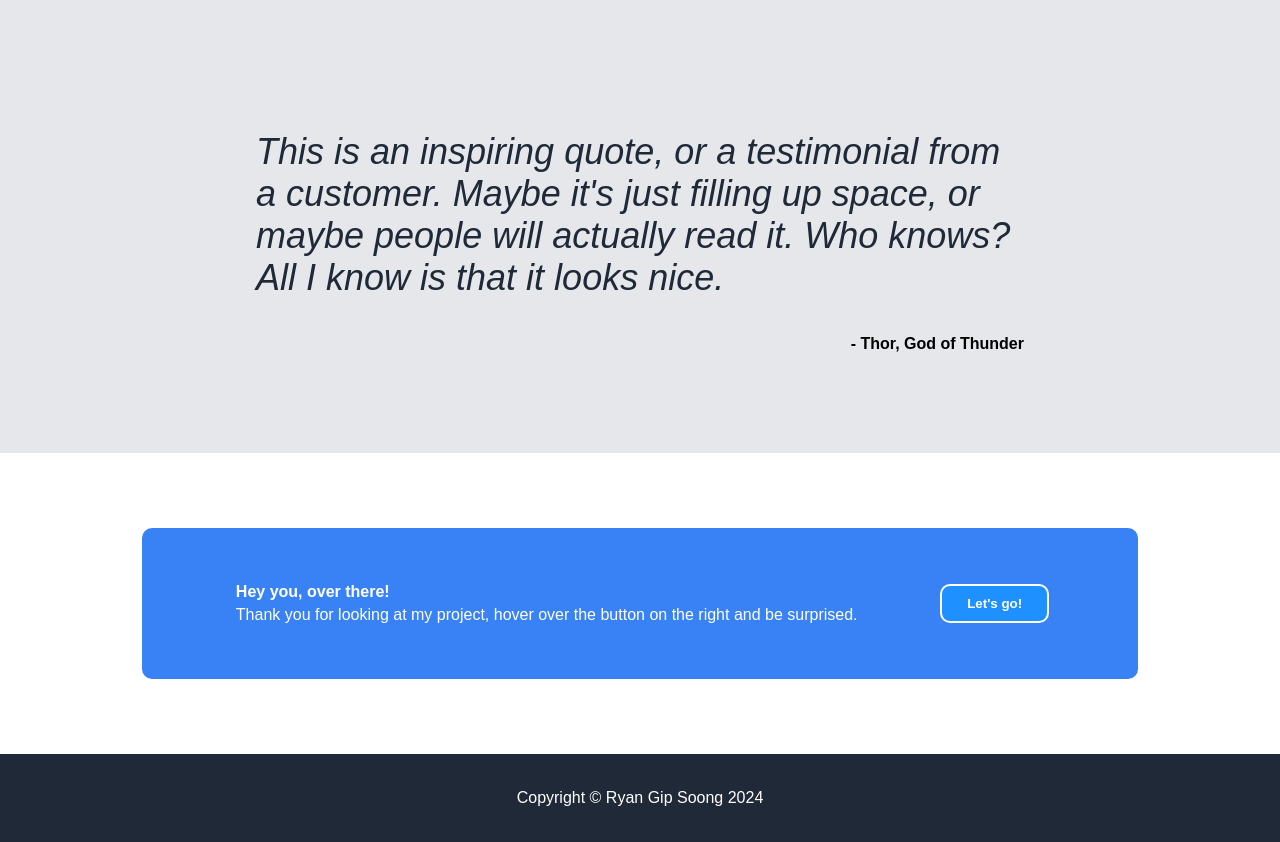
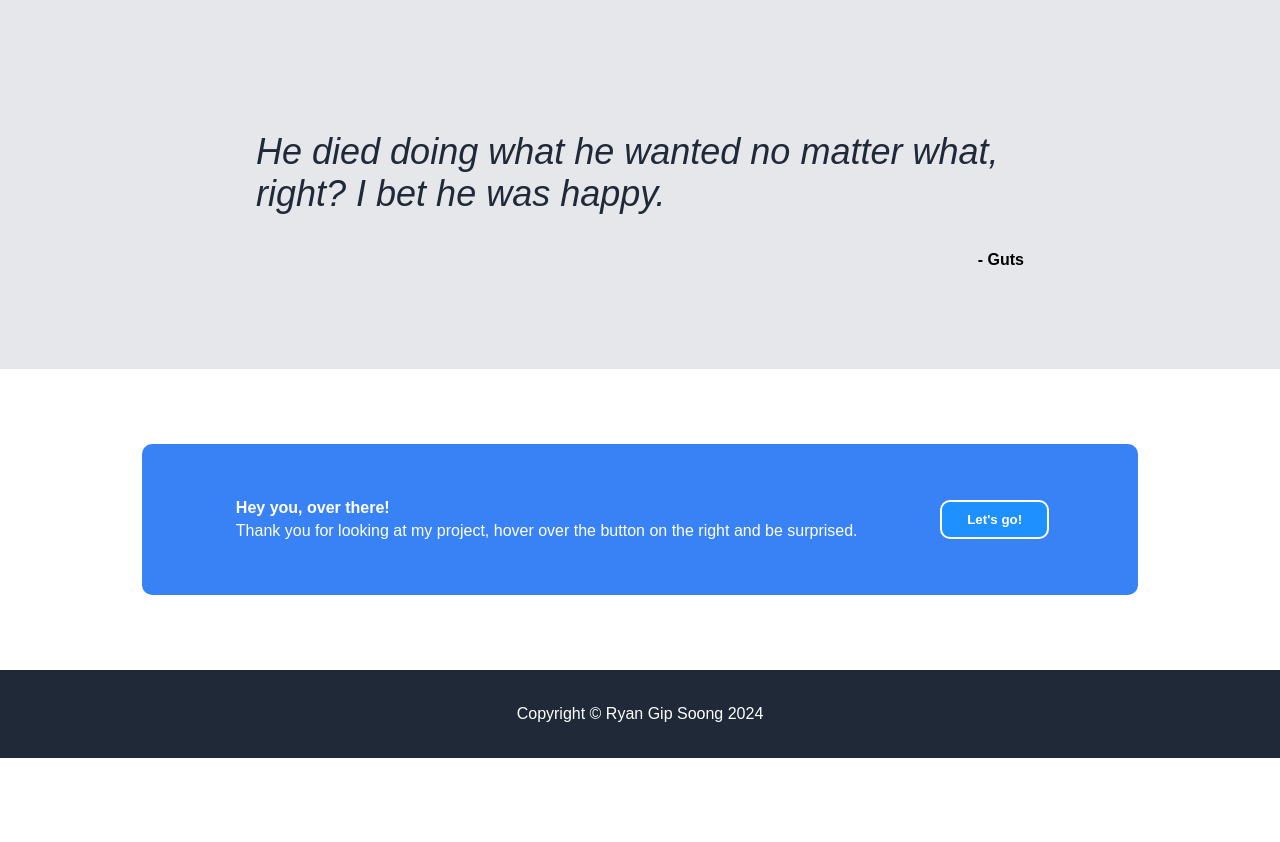
Before and after one commit to gipsoong/landing-page, a plain HTML site: page index.html in a window 1280 px wide. Shown: the part 1040-1882 px from the top of the page. After the commit the page ends 1798 px from the top, so only its background shows below. Drawn offline with Linux system fonts and the light colour scheme.

Commit message:
Replace placeholder text in quote section.

```diff
--- a/index.html
+++ b/index.html
@@ -74,8 +74,8 @@
         <div class="quote-container">
 
             <div class="quote">
-                <p>This is an inspiring quote, or a testimonial from a customer. Maybe it's just filling up space, or maybe people will actually read it. Who knows? All I know is that it looks nice.</p>
-                <span>- Thor, God of Thunder</span>
+                <p>He died doing what he wanted no matter what, right? I bet he was happy.</p>
+                <span>- Guts</span>
             </div>
 
         </div>
```
